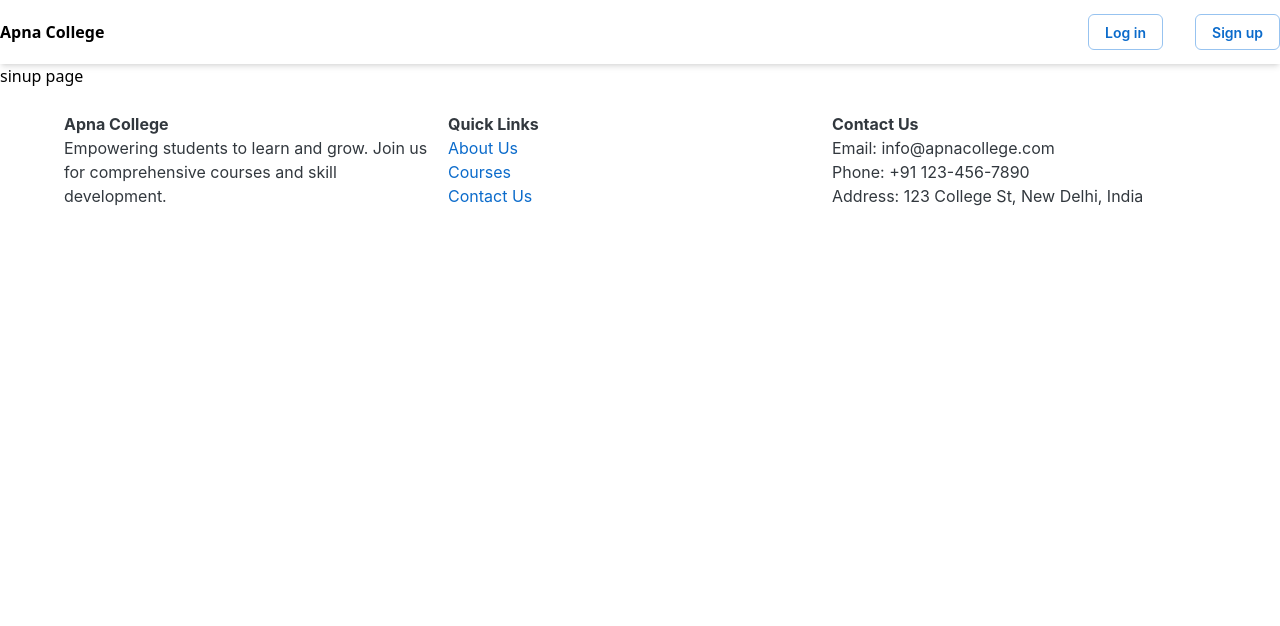
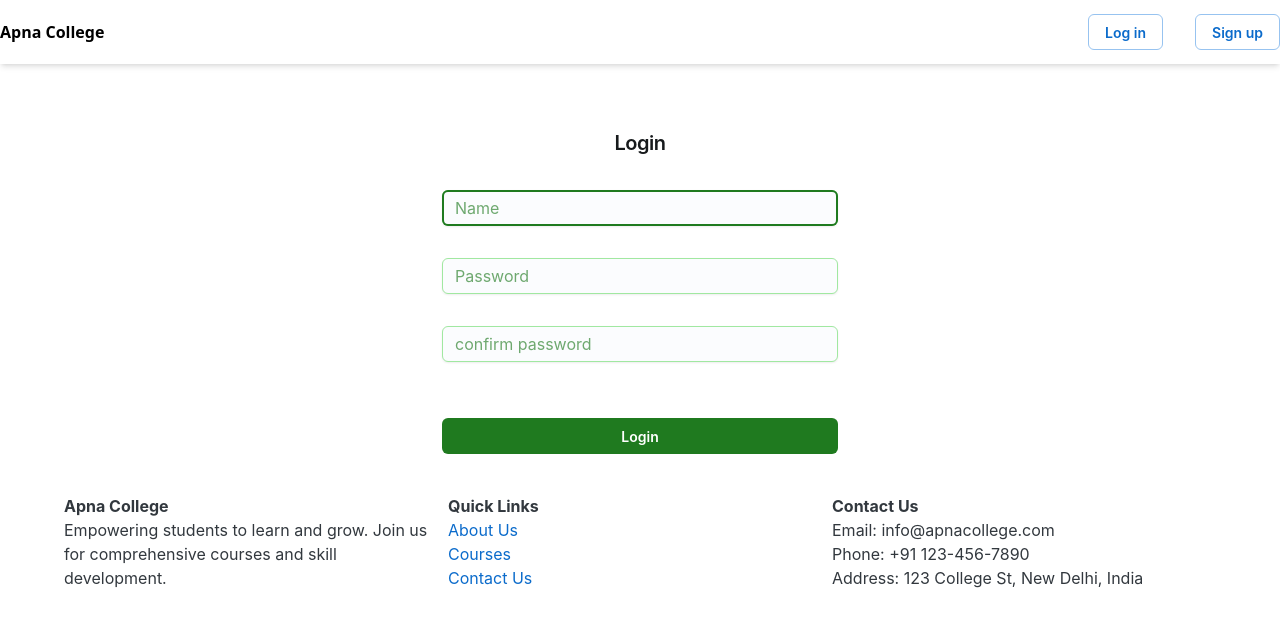
Before and after one commit to Tusharjagi/apna_college, a Next.js app: page /user/signup in a window 1280 px wide. Shown: the top 626 px of the page. Built offline with nearby package versions, Linux system fonts and the light colour scheme.

Commit message:
login and sign up pages

```diff
--- a/src/app/user/login/page.tsx
+++ b/src/app/user/login/page.tsx
@@ -1,3 +1,69 @@
-export default function Login() {
-  return <h1>Login page</h1>;
-}
+"use client";
+
+import { Box, Button, Container, Input, Typography } from "@mui/joy";
+import React, { useState } from "react";
+
+const Login = () => {
+  const [username, setUsername] = useState("");
+  const [password, setPassword] = useState("");
+
+  const handleLogin = () => {
+    console.log("Logging in with:", username, password);
+  };
+
+  return (
+    <Container maxWidth="xs">
+      <Box
+        sx={{
+          marginTop: 8,
+          display: "flex",
+          flexDirection: "column",
+          alignItems: "center",
+        }}
+        className="gap-6"
+      >
+        <Typography level="h4" component="h1">
+          Login
+        </Typography>
+        <Box
+          component="form"
+          sx={{ mt: 1, width: "100%" }}
+          noValidate
+          className="grid gap-8"
+        >
+          <Input
+            placeholder="Name"
+            autoFocus
+            required
+            autoComplete="current-name"
+            value={username}
+            onChange={(e) => setUsername(e.target.value)}
+            color="success"
+            variant="outlined"
+          />
+          <Input
+            color="success"
+            variant="outlined"
+            autoComplete="current-password"
+            placeholder="Password"
+            type="password"
+            value={password}
+            onChange={(e) => setPassword(e.target.value)}
+          />
+          <Button
+            type="submit"
+            fullWidth
+            variant="solid"
+            onClick={handleLogin}
+            color="success"
+            sx={{ mt: 3, mb: 2 }}
+          >
+            Login
+          </Button>
+        </Box>
+      </Box>
+    </Container>
+  );
+};
+
+export default Login;
--- a/src/app/user/signup/page.tsx
+++ b/src/app/user/signup/page.tsx
@@ -1,3 +1,79 @@
-export default function Signup() {
-  return <h1>sinup page</h1>;
-}
+"use client";
+
+import { Box, Button, Container, Input, Typography } from "@mui/joy";
+import React, { useState } from "react";
+
+const Login = () => {
+  const [username, setUsername] = useState("");
+  const [password, setPassword] = useState("");
+  const [confirmPassword, setConfirmPassword] = useState("");
+
+  const handleLogin = () => {
+    console.log("signUp in with:", username, password, confirmPassword);
+  };
+
+  return (
+    <Container maxWidth="xs">
+      <Box
+        sx={{
+          marginTop: 8,
+          display: "flex",
+          flexDirection: "column",
+          alignItems: "center",
+        }}
+        className="gap-6"
+      >
+        <Typography level="h4" component="h1">
+          Login
+        </Typography>
+        <Box
+          component="form"
+          sx={{ mt: 1, width: "100%" }}
+          noValidate
+          className="grid gap-8"
+        >
+          <Input
+            placeholder="Name"
+            autoFocus
+            required
+            autoComplete="current-name"
+            value={username}
+            onChange={(e) => setUsername(e.target.value)}
+            color="success"
+            variant="outlined"
+          />
+          <Input
+            color="success"
+            variant="outlined"
+            autoComplete="current-password"
+            placeholder="Password"
+            type="password"
+            value={password}
+            onChange={(e) => setPassword(e.target.value)}
+          />
+          <Input
+            color="success"
+            variant="outlined"
+            autoComplete="current-password"
+            placeholder="confirm password"
+            type="password"
+            value={password}
+            onChange={(e) => setConfirmPassword(e.target.value)}
+          />
+          <Button
+            type="submit"
+            fullWidth
+            variant="solid"
+            onClick={handleLogin}
+            color="success"
+            sx={{ mt: 3, mb: 2 }}
+          >
+            Login
+          </Button>
+        </Box>
+      </Box>
+    </Container>
+  );
+};
+
+export default Login;
```
